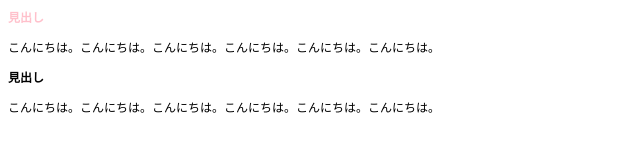
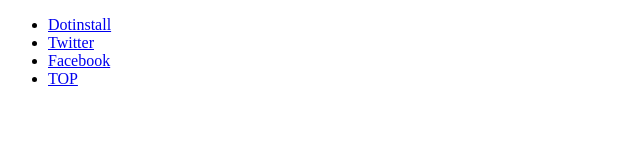
Before and after one commit to Y-YOSHIMU/HTML-CSS_mac, a plain HTML site: page 詳細CSS_セレクター編/index.html in a window 1280 px wide. Shown: the whole page, without its empty margins (0-640 px from the left). Drawn offline with Linux system fonts and the light colour scheme.

Commit message:
[Fin]#04

```diff
--- a/詳細CSS_セレクター編/css/style.css
+++ b/詳細CSS_セレクター編/css/style.css
@@ -1,7 +1,7 @@
-#title {
-    color: pink;
+/* [href^="https"] 前方一致 */
+/* [href$="dotinstall"] 後方一致 */
+/* [href*="com"] 部分一致 */
+ {
+    font-weight: bold;
+    color: red;
 }
-
-* {
-    font-size: 12px;
-}
--- a/詳細CSS_セレクター編/index.html
+++ b/詳細CSS_セレクター編/index.html
@@ -6,9 +6,11 @@
     <link rel="stylesheet" href="css/style.css">
 </head>
 <body>
-    <h1 id="title">見出し</h1>
-    <p>こんにちは。こんにちは。こんにちは。こんにちは。こんにちは。こんにちは。</p>
-    <h2>見出し</h2>
-    <p>こんにちは。こんにちは。こんにちは。こんにちは。こんにちは。こんにちは。</p>
+    <ul>
+        <li><a href="https://dotinstall.com" target="_blank">Dotinstall</a></li>
+        <li><a href="https://twitter.com/dotinstall" target="_blank">Twitter</a></li>
+        <li><a href="https://facebook.com/dotinstall">Facebook</a></li>
+        <li><a href="#top">TOP</a></li>
+    </ul>
 </body>
 </html>
```
